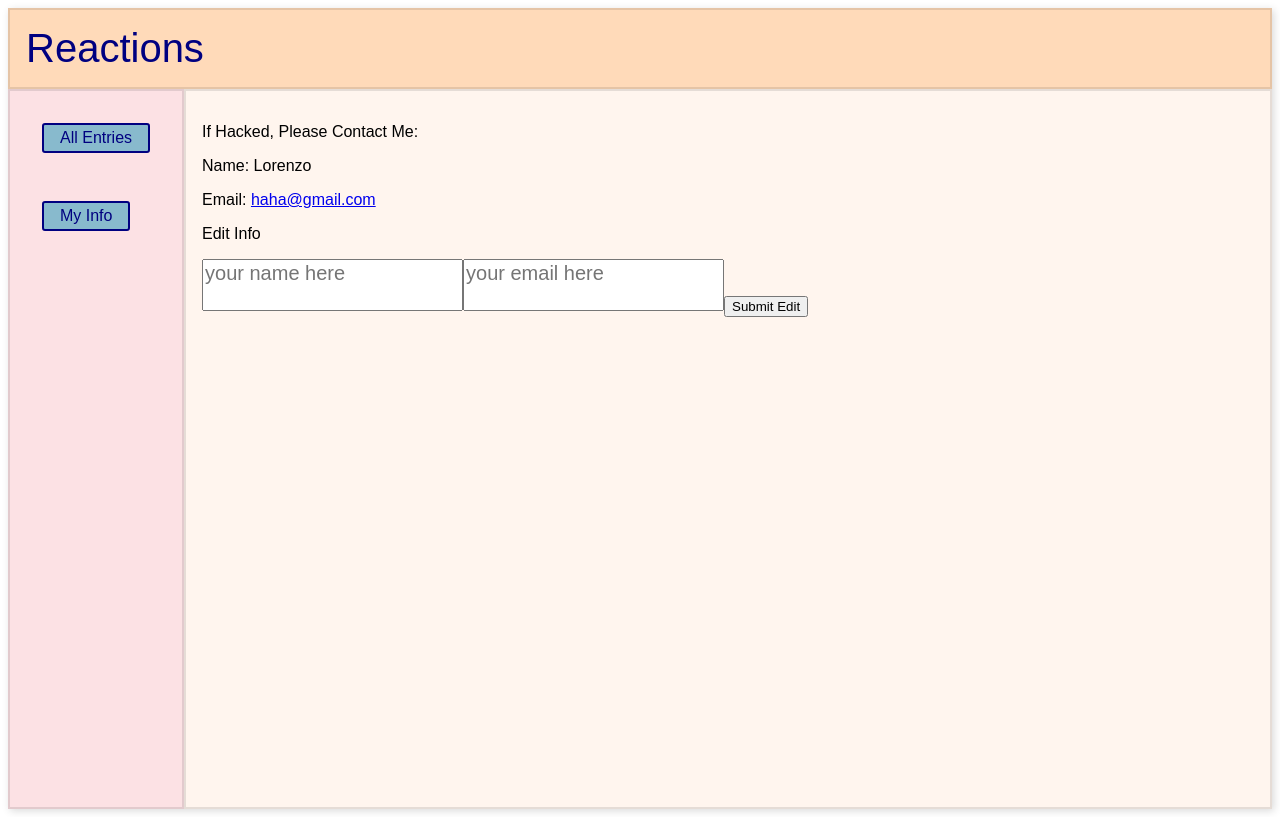
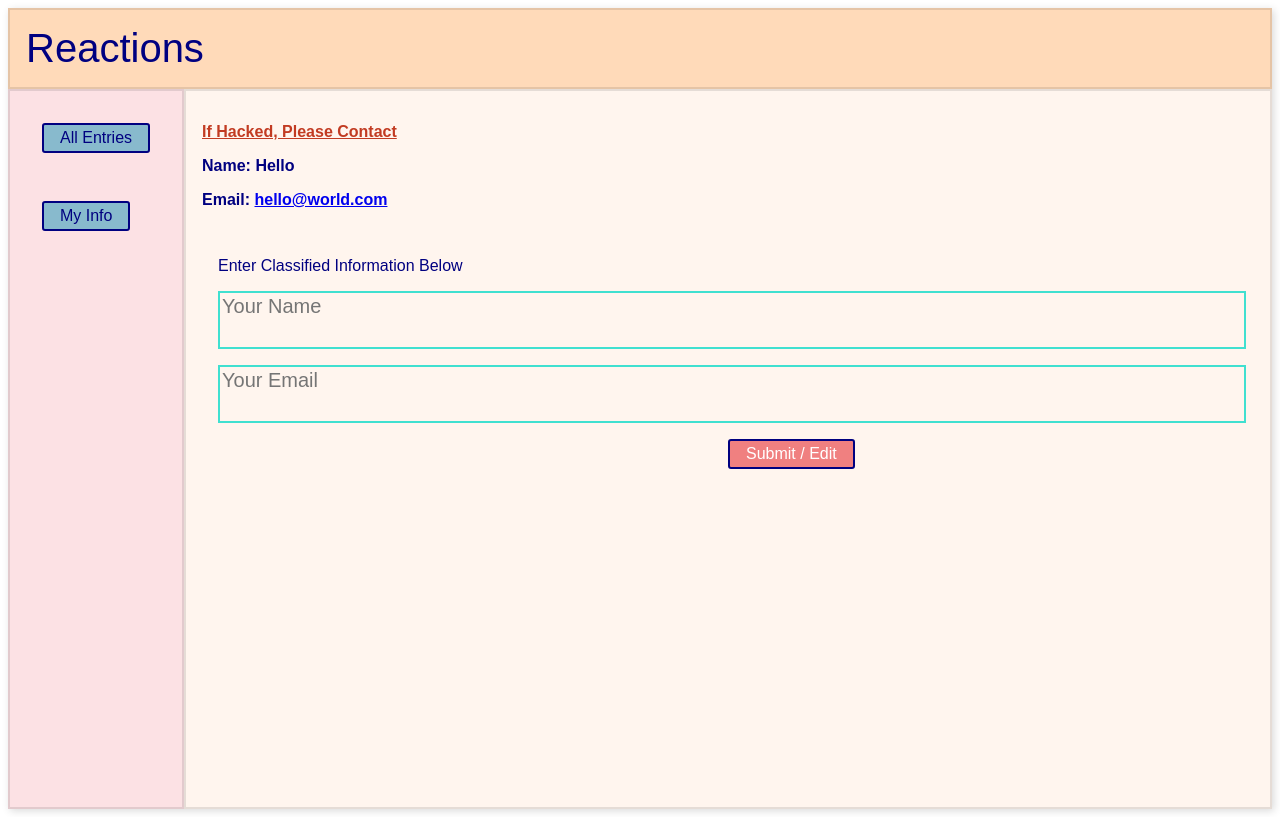
Before and after one commit to angelroundtrip/phase-2-group-project, a React (Create React App) app: page /about in a window 1280 px wide. Built offline with nearby package versions, Linux system fonts and the light colour scheme; data requests are answered from the project's data file.

Commit message:
continuing cleaning and consistency

```diff
--- a/db.json
+++ b/db.json
@@ -38,7 +38,7 @@
   ],
   "userInfo": {
     "id": 0,
-    "fullName": "Lorenzo",
-    "email": "haha@gmail.com"
+    "fullName": "Hello",
+    "email": "hello@world.com"
   }
 }
--- a/src/components/About.js
+++ b/src/components/About.js
@@ -20,8 +20,8 @@ function About() {
 
   return (
     <div className='about'>
-      <p>If Hacked, Please Contact Me:</p>
-        <AboutDisplay  userInfo={userInfo}/>
+      <p className='about-display' style={{color: '#c23b22', textDecorationLine: 'underline'}}>If Hacked, Please Contact</p>
+        <AboutDisplay userInfo={userInfo}/>
         <AboutForm updateAbout={updateAbout}/>
     </div>
   )
--- a/src/components/AboutDisplay.js
+++ b/src/components/AboutDisplay.js
@@ -3,12 +3,12 @@ import React from 'react'
 function AboutDisplay({userInfo}) {
 
   return (
-    <div className='about-display'>
+    <div >
       <div>
-        <p>Name: {userInfo.fullName}</p>
+        <p className='about-display' style={{color: 'navy'}}> Name: {userInfo.fullName}</p>
       </div>
       <div>
-        <p>Email: <a href={"mailto:" + userInfo.email}>{userInfo.email}</a></p>
+        <p className='about-display' style={{color: 'navy'}}> Email: <a style={{textdecoration: 'none'}} href={"mailto:" + userInfo.email}>{userInfo.email}</a></p>
       </div>
     </div>
   )
--- a/src/components/AboutForm.js
+++ b/src/components/AboutForm.js
@@ -29,12 +29,12 @@ function AboutForm({updateAbout}) {
 
 
   return (
-    <div className='entry-form'>
-      <p>Edit Info</p>
+    <div className='entry-viewer'>
+      <p>Enter Classified Information Below</p>
       <form onSubmit={handleSubmit}>
-      <textarea type="text" name="name" placeholder="your name here" onChange={handleFullName}/>
-      <textarea type="email" name="email" placeholder="your email here" onChange={handleEmail}/>
-      <button>Submit Edit</button>
+      <p><textarea className='title-input' type="text" name="name" placeholder="Your Name" onChange={handleFullName}/></p>
+      <textarea className='title-input' type="email" name="email" placeholder="Your Email" onChange={handleEmail}/>
+      <button className='submitbtn'>Submit / Edit</button>
       </form>
     </div>
   )
--- a/src/components/App.js
+++ b/src/components/App.js
@@ -32,6 +32,7 @@ function App() {
 .button{
 font-size: 1em;
 margin: 1em;
+margin-left: 25%;
 padding: 0.25em 1em;
 border: 2px solid navy;
 border-radius: 3px;
@@ -40,15 +41,6 @@ function App() {
 /* -webkit-text-stroke: .2px white; */
 cursor: pointer;
 }
-  /* margin-left: 50%;
-    margin-top: 1em;
-    font-size: 1em;
-    padding: 0.25em 1em;
-    border: 2px solid navy;
-    border-radius: 3px;
-    background-color: lightcoral;
-    color: white;
-    cursor: pointer; */
 
 .button:hover {
 background-color: turquoise;
@@ -89,7 +81,6 @@ function App() {
 background-color: gold;
 color: black;
 }
-
 
 .trashcan{
 font-size: .72em;
@@ -231,6 +222,15 @@ function App() {
 position: relative;
 }
 
+.about-form {
+grid-column: 2/4;
+background: seashell;
+padding: 1rem;
+overflow: auto;
+height: 85.5vh;
+position: relative;
+}
+
 .about {
 grid-column: 2/4;
 background: seashell;
@@ -238,6 +238,10 @@ function App() {
 overflow: auto;
 height: 85.5vh;
 position: relative;
+}
+
+.about-display{
+  font-weight: bold;
 }
 
 .entry-viewer {
```
Lines whose indentation alone changed are shown as unchanged.
